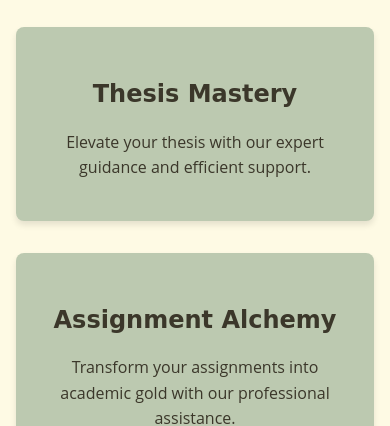
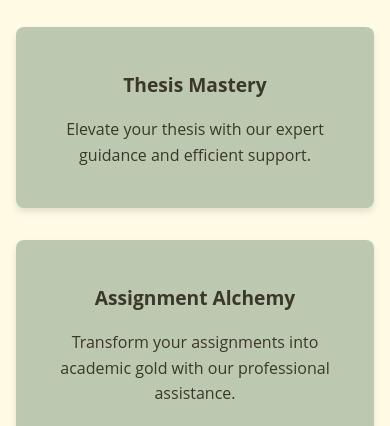
Before and after one commit to munu832/ThesisAidLK, a plain HTML site: page index.html in a window 390 px wide. Shown: the part 350-776 px from the top of the page. Drawn offline with nearby package versions, Linux system fonts and the light colour scheme; a web font is replaced by a local one.

Commit message:
Update styles.css

```diff
--- a/styles.css
+++ b/styles.css
@@ -110,10 +110,17 @@ h2 {
 }
 
 .service-item h3 {
-    font-family: 'Kings', cursive;
-    color: var(--text-color);
-    margin-bottom: 0.5rem;
-    font-size: 1.5rem;
+  font-family: 'Kings', cursive;
+  color: var(--text-color);
+  margin-bottom: 0.5rem;
+  font-size: 1.5rem;
+}
+
+@media (max-width: 768px) {
+  .service-item h3 {
+    font-family: 'Open Sans', sans-serif;
+    font-size: 1.2rem;
+  }
 }
 
 .service-item p {
@@ -271,7 +278,8 @@ footer {
     .logo.venture-spectrum {
         width: 40px; /* Further reduced size for smaller phones */
     }
-    .whatsapp-button {
+}
+.whatsapp-button {
   position: fixed;
   right: 20px;
   bottom: 20px;
@@ -304,4 +312,3 @@ footer {
     bottom: 10px;
   }
 }
-}
```
